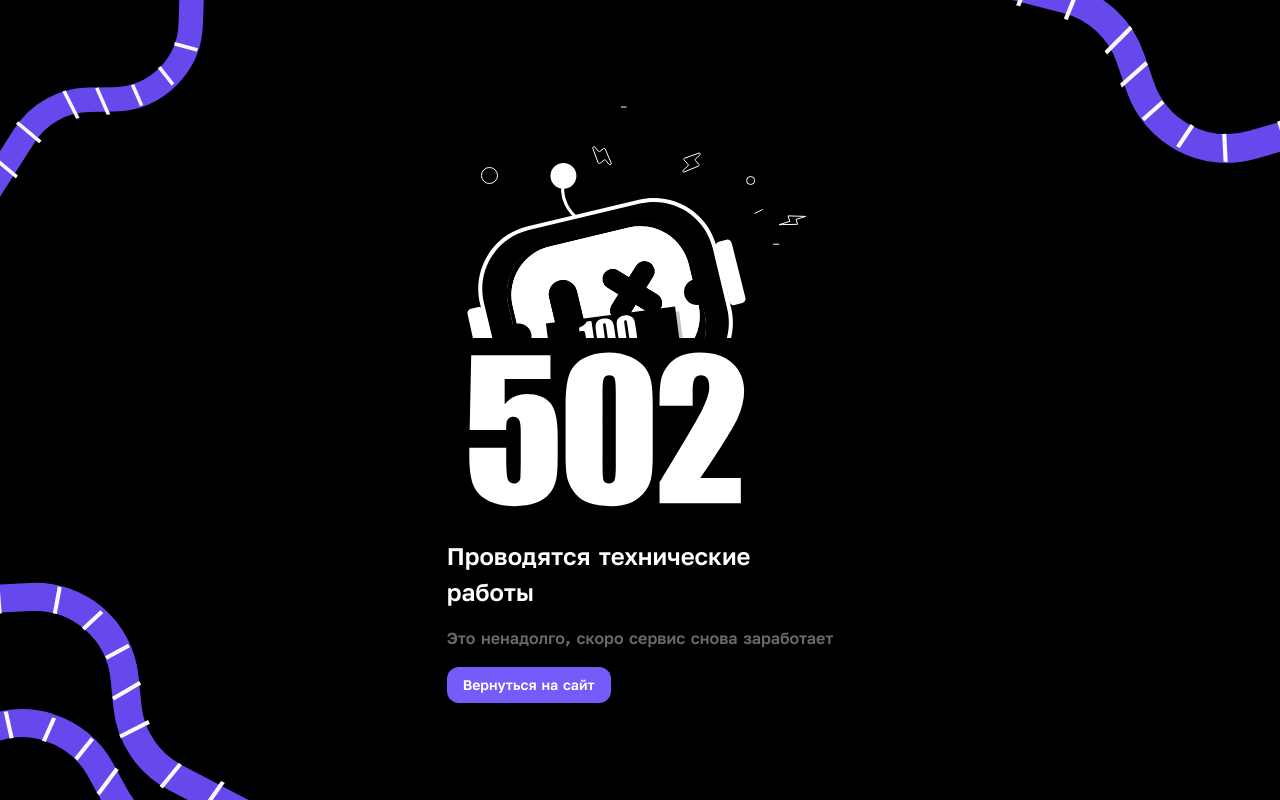
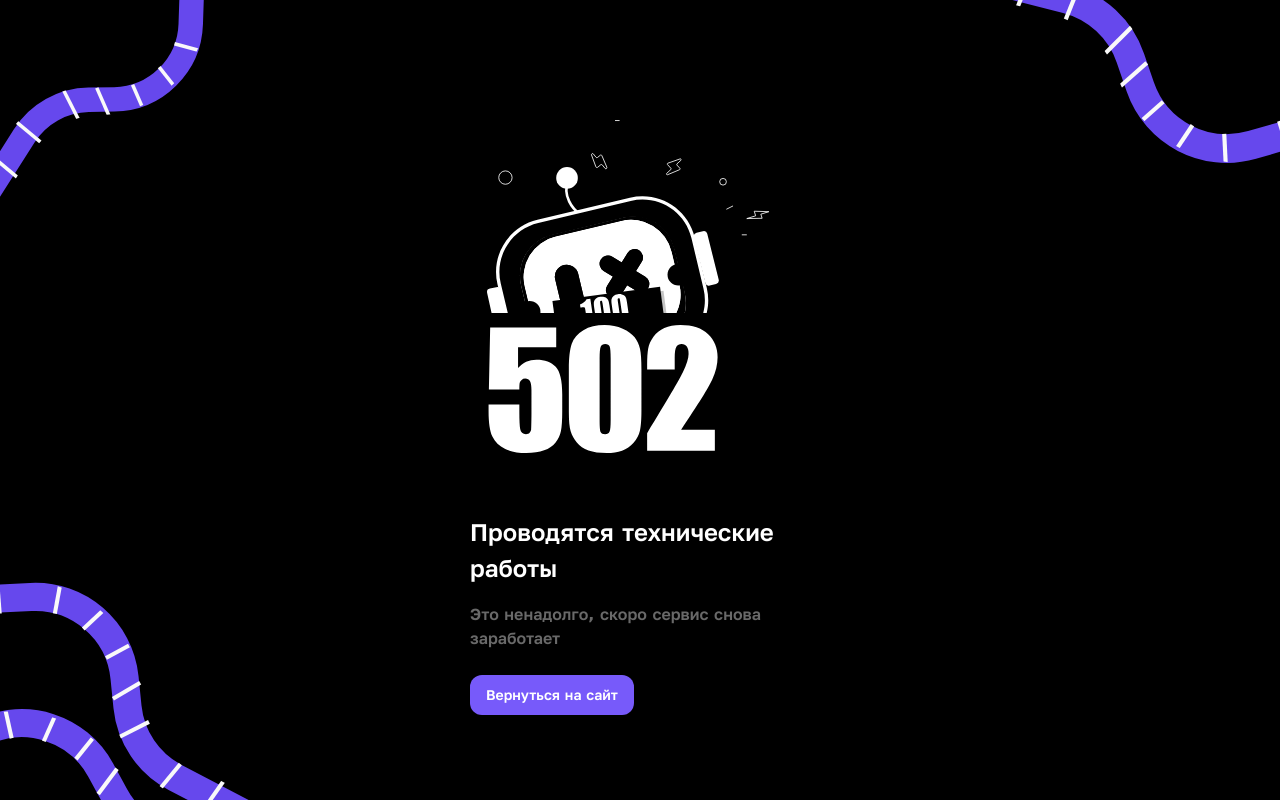
Before and after one commit to iliagromov/100point, a plain HTML site: page index.html in a window 1280 px wide. Drawn offline with Linux system fonts and the light colour scheme; a web font is replaced by a local one.

Commit message:
added 502

```diff
--- a/index.html
+++ b/index.html
@@ -169,11 +169,7 @@
       }
       body {
         background: #000;
-        display: flex;
-        flex-direction: column;
-        align-items: center;
-        justify-content: center;
-        text-align: left;
+
         width: 100%;
         min-height: 100vh;
         font-family: "Golos Text", Verdana, Geneva, Tahoma, sans-serif;
@@ -207,7 +203,7 @@
       }
     </style>
   </head>
-  <body style="position: relative; padding: 0 10px; box-sizing: border-box">
+  <body style="position: relative">
     <div style="position: absolute; top: 0; width: 100%; height: 100%">
       <svg
         class="right"
@@ -493,9 +489,24 @@
         </g>
       </svg>
     </div>
-    <div style="position: relative">
+    <div
+      style="
+        position: relative;
+        width: 100%;
+        min-height: 100vh;
+        display: flex;
+        flex-direction: column;
+        align-items: flex-start;
+        justify-content: center;
+        max-width: 360px;
+        text-align: left;
+        margin: 0 auto;
+        padding: 0 10px;
+        box-sizing: border-box;
+      "
+    >
       <svg
-        width="360"
+        width="300"
         height="406"
         viewBox="0 0 360 406"
         fill="none"
@@ -702,7 +713,7 @@
         Проводятся технические<br />
         работы
       </h1>
-      <p>Это ненадолго, скоро сервис снова заработает</p>
+      <p>Это ненадолго, скоро сервис снова <br />заработает</p>
       <a href="https://100points.ru/">Вернуться на сайт</a>
     </div>
   </body>
```
